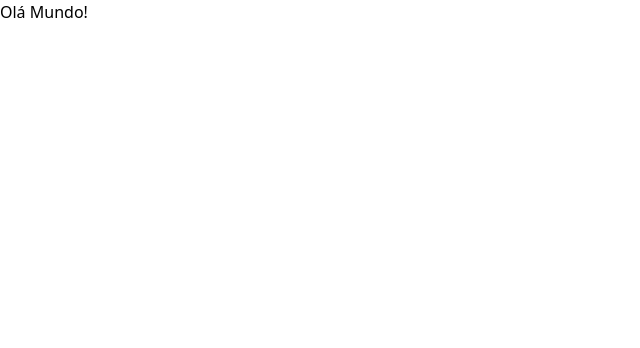
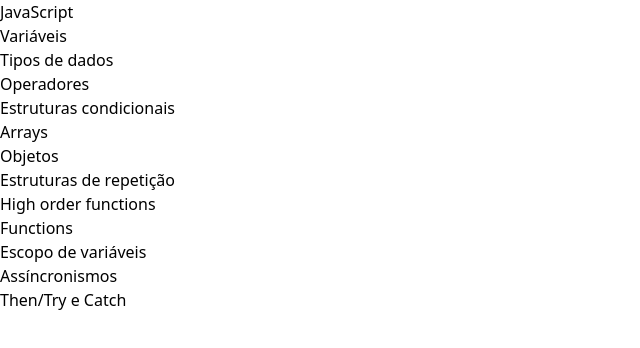
Before and after one commit to Alan-oliveir/smart_doc_IA, a React (Vite) app: page / in a window 1280 px wide. Shown: the top 348 px of the page, without its empty margins (0-640 px from the left). Built offline with nearby package versions, Linux system fonts and the light colour scheme.

Commit message:
modified:   src/App.jsx

```diff
--- a/src/App.jsx
+++ b/src/App.jsx
@@ -1,11 +1,15 @@
-import themes from "./data"
+import themes, {language} from "./data";
 
 function App() {
-
   console.log(themes)
   return (
-    <h1>Olá Mundo! </h1>
-  )
+    <>
+    <h1>{language}</h1>
+    {themes.map((theme, idx) => (
+      <p key={idx}> {theme.name}</p>
+    ))}
+    </>
+  );
 }
 
-export default App
+export default App;
```
